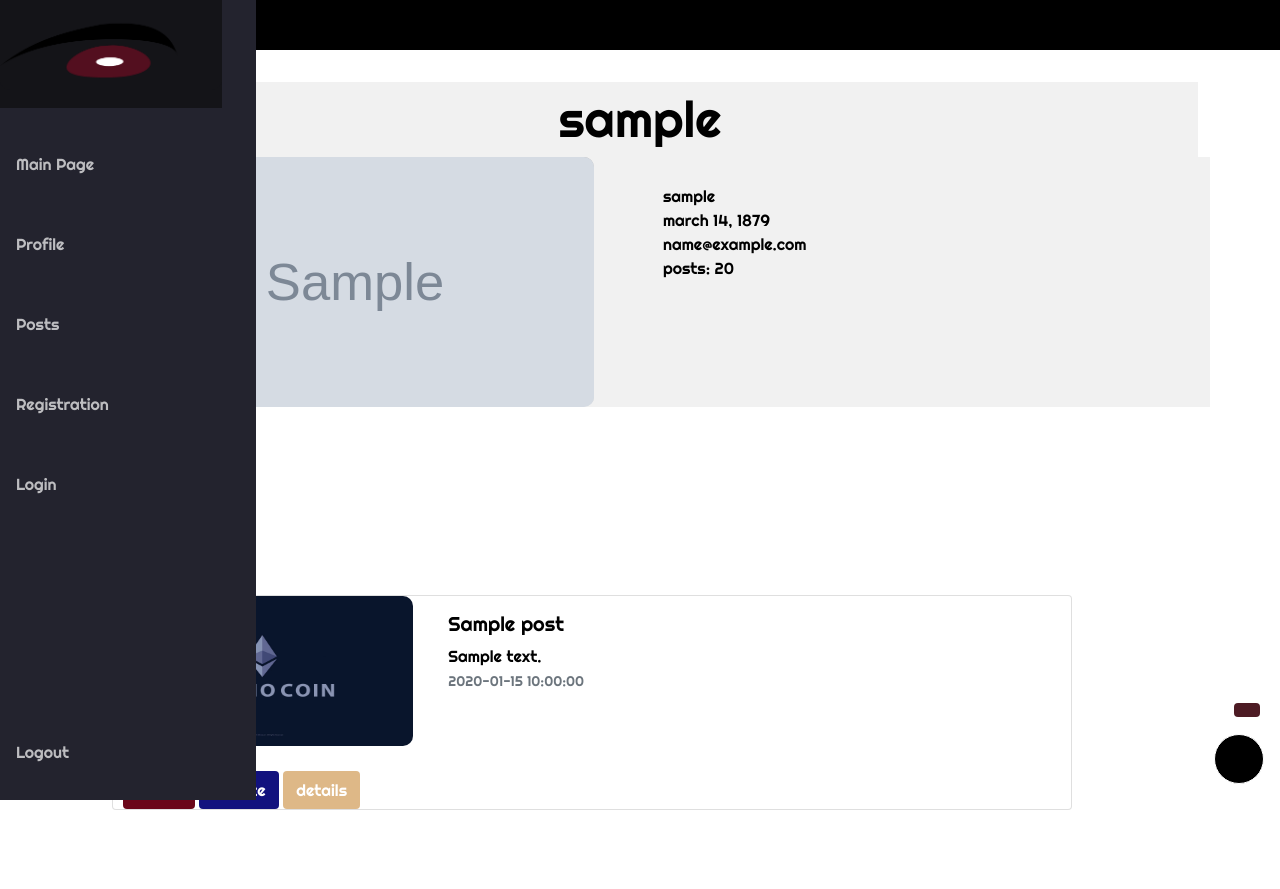
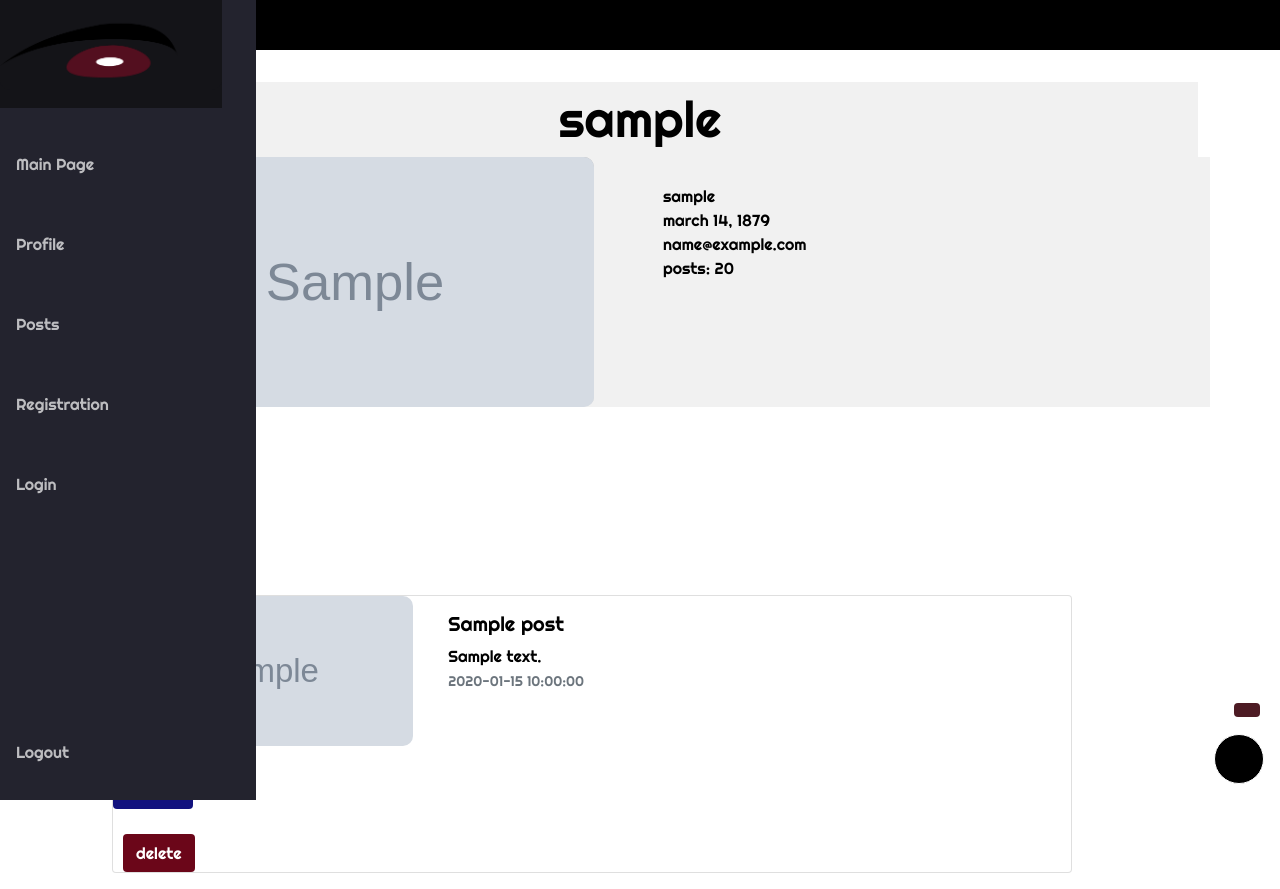
Before and after one commit to AlbertBagdos256/Portfolio, a Flask app: template blog/templates/profile.html in a window 1280 px wide. Before the commit the page ends 810 px from the top, so only its background shows below. Run offline with Flask 2, Linux system fonts and the light colour scheme; a user stored in the database is signed in; tables that the repository leaves empty hold one stand-in row (values such as "Sample post"); the template is opened without the code that fills it: values that come from a table or form of the project are taken from there, most other values are stand-ins (such as "Sample title", 1, 10 or a date in 2020); grey boxes marked "Sample" are stand-in pictures; some libraries are stand-ins or nearby versions; some web fonts are replaced.

Commit message:
Update profile.html

```diff
--- a/blog/templates/profile.html
+++ b/blog/templates/profile.html
@@ -108,11 +108,17 @@
  <div class="card mb-3" style="max-width: 540px;">
                 <div class="row g-0">
                   <div class="col-md-4">
-                    <img  class="post_img" src="../static/images/tehno coin.png" alt="...">
+                    <img  class="post_img" src="{{image_file}}" alt="...">
                     {% if post.author == current_user%}
-                    <a href="#"><button class="btn delete">delete</button></a>
+
+
+                    <a href="{{ url_for('posts.update_post', post_id=post.id) }}">
                     <button class="btn update">update</button>
-                    <button class="btn details">details</button>
+                       </a>
+
+                    <form action="{{ url_for('posts.delete_post', post_id=post.id) }}" method="POST">
+                            <button class="btn delete">delete</button>
+                    </form>
                     {%endif%}
                   </div>
                   <div class="col-md-8">
```
